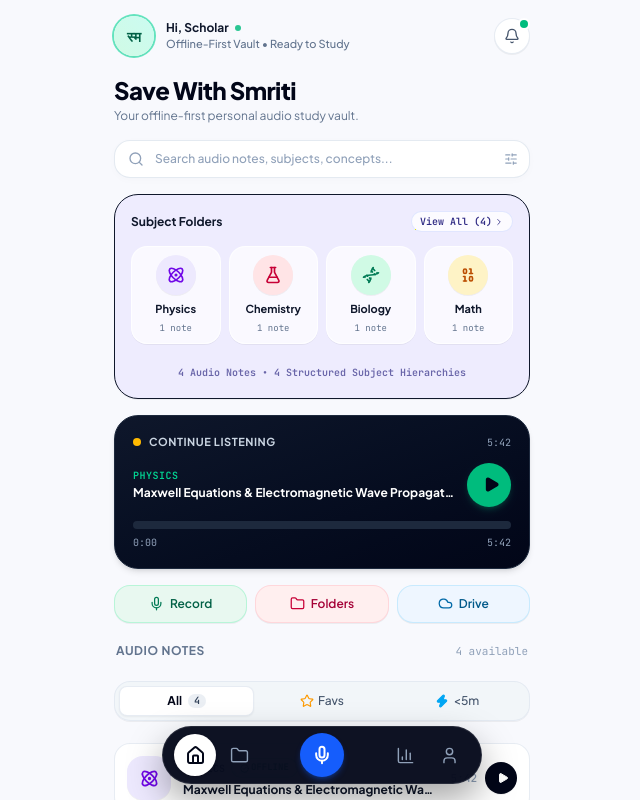
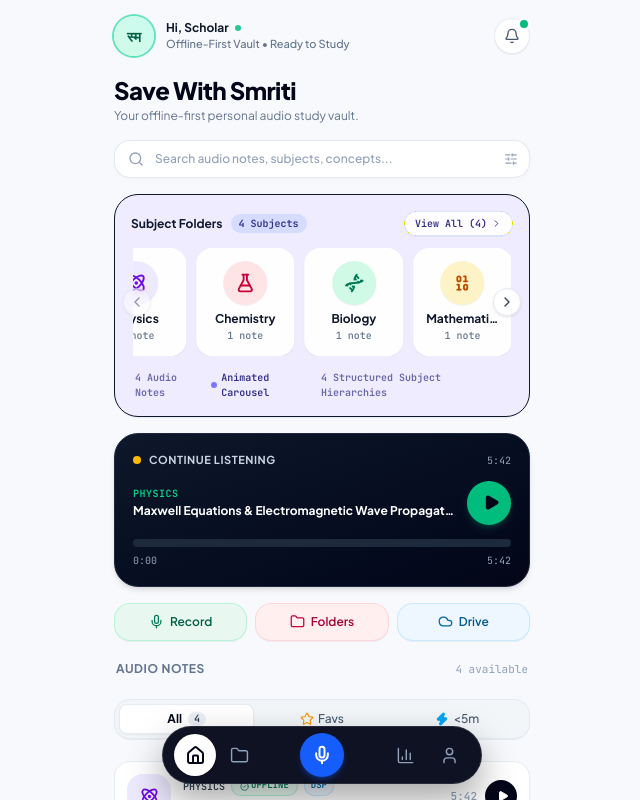
Before and after one commit to tgmind/Smriti, a React (Vite) app in the folder frontend/: page / in a window 1280 px wide. Shown: the top 800 px of the page, without its empty margins (318-958 px from the left). Built offline with nearby package versions, Linux system fonts and the light colour scheme; no server answers.

Commit message:
feat(home): upgrade subject folders to animated horizontal moving carousel using Embla Carousel and shadcn UI

```diff
--- a/frontend/package.json
+++ b/frontend/package.json
@@ -14,6 +14,8 @@
     "@supabase/supabase-js": "^2.49.1",
     "class-variance-authority": "^0.7.1",
     "clsx": "^2.1.1",
+    "embla-carousel-autoplay": "^8.6.0",
+    "embla-carousel-react": "^8.6.0",
     "lucide-react": "^1.16.0",
     "react": "^19.0.0",
     "react-dom": "^19.0.0",
--- a/frontend/src/components/HomeTab.tsx
+++ b/frontend/src/components/HomeTab.tsx
@@ -1,4 +1,5 @@
-import React, { useState, useMemo } from 'react';
+import React, { useState, useMemo, useRef } from 'react';
+import Autoplay from 'embla-carousel-autoplay';
 import {
   Play,
   Pause,
@@ -23,6 +24,13 @@ import {
 import { AudioItem, Subject, UserSettings, PlaybackState } from '../types';
 import { formatDuration } from '../services/learningEngine';
 import { Tabs, TabsContent, TabsList, TabsTrigger } from '@/components/ui/tabs';
+import {
+  Carousel,
+  CarouselContent,
+  CarouselItem,
+  CarouselPrevious,
+  CarouselNext
+} from '@/components/ui/carousel';
 
 interface HomeTabProps {
   recentAudio: AudioItem[];
@@ -52,6 +60,10 @@ export const HomeTab: React.FC<HomeTabProps> = ({
   const [filterMode, setFilterMode] = useState<FilterMode>('all');
   const [searchQuery, setSearchQuery] = useState('');
   const [showNotificationToast, setShowNotificationToast] = useState(false);
+
+  const autoplayPlugin = useRef(
+    Autoplay({ delay: 2800, stopOnInteraction: false, stopOnMouseEnter: true })
+  );
 
   // Fallback to most recent or first audio note for "Continue Listening"
   const continueAudio = useMemo(() => {
@@ -257,52 +269,77 @@ export const HomeTab: React.FC<HomeTabProps> = ({
         )}
       </div>
 
-      {/* Hero Container: Recent Files & Clickable Subject Folders */}
-      <div className="bg-[#EEECFE] border border-indigo-150/70 rounded-3xl p-4 space-y-3 shadow-2xs">
+      {/* Hero Container: Animated Horizontal Moving Subject Carousel */}
+      <div className="bg-[#EEECFE] border border-indigo-150/70 rounded-3xl p-4 space-y-3 shadow-2xs relative overflow-hidden">
         <div className="flex items-center justify-between">
-          <div className="flex items-center gap-1.5">
+          <div className="flex items-center gap-2">
             <span className="text-xs font-bold text-slate-900">
               Subject Folders
+            </span>
+            <span className="px-2 py-0.5 rounded-full bg-indigo-200/60 text-indigo-900 text-[10px] font-mono font-bold">
+              {subjectList.length} Subjects
             </span>
           </div>
           <button
             onClick={() => onNavigateToLibrary()}
-            className="text-[10px] font-mono font-semibold px-2 py-0.5 rounded-full bg-white/80 hover:bg-white text-indigo-900 border border-indigo-200/50 flex items-center gap-0.5 cursor-pointer transition-colors"
+            className="text-[10px] font-mono font-semibold px-2.5 py-1 rounded-full bg-white/90 hover:bg-white text-indigo-900 border border-indigo-200/60 flex items-center gap-1 cursor-pointer transition-all active:scale-95 shadow-2xs"
           >
             <span>View All ({recentAudio.length})</span>
-            <ChevronRight size={10} />
+            <ChevronRight size={11} />
           </button>
         </div>
 
-        {/* 4 Interactive Subject Buttons */}
-        <div className="grid grid-cols-4 gap-2 pt-0.5">
+        {/* Horizontal Moving Animated Subject Carousel (Embla Carousel) */}
+        <div className="relative px-0.5">
+          <Carousel
+            opts={{
+              align: 'start',
+              loop: true,
+            }}
+            plugins={[
+              autoplayPlugin.current
+            ]}
+            className="w-full"
+          >
+            <CarouselContent className="-ml-2.5">
               {subjectList.map((subj) => {
                 const Icon = subj.icon;
                 return (
+                  <CarouselItem key={subj.id} className="pl-2.5 basis-[38%] sm:basis-[28%]">
                     <button
-                key={subj.id}
                       type="button"
                       onClick={() => onNavigateToLibrary(subj.id)}
-                className={`flex flex-col items-center gap-1.5 p-2 rounded-2xl bg-white/70 hover:bg-white border border-white/80 hover:border-indigo-200 transition-all text-center cursor-pointer shadow-2xs hover:scale-105 active:scale-95 group ${subj.activeRing}`}
+                      className={`w-full flex flex-col items-center gap-1.5 p-3 rounded-2xl bg-white/95 hover:bg-white border border-white/80 hover:border-indigo-300 transition-all text-center cursor-pointer shadow-xs hover:shadow-md hover:-translate-y-0.5 active:scale-95 group ${subj.activeRing}`}
                     >
-                <div className={`w-10 h-10 rounded-full ${subj.bg} flex items-center justify-center shadow-2xs transition-transform group-hover:scale-110`}>
-                  <Icon size={18} strokeWidth={2.2} />
+                      <div className={`size-11 rounded-full ${subj.bg} flex items-center justify-center shadow-2xs transition-transform group-hover:scale-110`}>
+                        <Icon size={20} strokeWidth={2.2} />
                       </div>
-                <span className="text-[11px] font-bold text-slate-900 truncate w-full">
-                  {subj.name}
+                      <div className="w-full text-center">
+                        <span className="text-xs font-bold text-slate-900 block truncate leading-tight">
+                          {subj.fullName || subj.name}
                         </span>
-                <span className="text-[9px] text-slate-500 font-mono truncate w-full -mt-0.5">
+                        <span className="text-[10px] text-slate-500 font-mono font-medium block truncate mt-0.5">
                           {subj.count}
                         </span>
+                      </div>
                     </button>
+                  </CarouselItem>
                 );
               })}
+            </CarouselContent>
+            {/* Subtle Carousel Navigation Chevrons for desktop/tablet */}
+            <CarouselPrevious className="hidden sm:flex -left-2.5 size-7 bg-white/90 shadow-sm" />
+            <CarouselNext className="hidden sm:flex -right-2.5 size-7 bg-white/90 shadow-sm" />
+          </Carousel>
         </div>
 
-        <div className="pt-0.5 text-center">
-          <span className="text-[10px] font-mono text-indigo-900/70 font-semibold">
-            {recentAudio.length} Audio Notes • 4 Structured Subject Hierarchies
+        <div className="pt-0.5 flex items-center justify-between text-[10px] font-mono text-indigo-900/70 font-semibold px-1">
+          <span>{recentAudio.length} Audio Notes</span>
+          <span className="flex items-center gap-1 text-indigo-900 font-bold">
+            <span className="size-1.5 rounded-full bg-indigo-500 animate-pulse" />
+            Animated Carousel
           </span>
+          <span>4 Structured Subject Hierarchies</span>
         </div>
       </div>
 
--- /dev/null
+++ b/frontend/src/components/ui/carousel.tsx
@@ -0,0 +1,235 @@
+import * as React from 'react';
+import useEmblaCarousel, {
+  type UseEmblaCarouselType,
+} from 'embla-carousel-react';
+import { ChevronLeft, ChevronRight } from 'lucide-react';
+import { cn } from '@/lib/utils';
+import { Button } from '@/components/ui/button';
+
+export type CarouselApi = UseEmblaCarouselType[1];
+type UseCarouselParameters = Parameters<typeof useEmblaCarousel>;
+type CarouselOptions = UseCarouselParameters[0];
+type CarouselPlugin = UseCarouselParameters[1];
+
+export type CarouselProps = {
+  opts?: CarouselOptions;
+  plugins?: CarouselPlugin;
+  orientation?: 'horizontal' | 'vertical';
+  setApi?: (api: CarouselApi) => void;
+};
+
+type CarouselContextProps = {
+  carouselRef: ReturnType<typeof useEmblaCarousel>[0];
+  api: ReturnType<typeof useEmblaCarousel>[1];
+  scrollPrev: () => void;
+  scrollNext: () => void;
+  canScrollPrev: boolean;
+  canScrollNext: boolean;
+} & CarouselProps;
+
+const CarouselContext = React.createContext<CarouselContextProps | null>(null);
+
+export function useCarousel() {
+  const context = React.useContext(CarouselContext);
+
+  if (!context) {
+    throw new Error('useCarousel must be used within a <Carousel />');
+  }
+
+  return context;
+}
+
+export function Carousel({
+  orientation = 'horizontal',
+  opts,
+  setApi,
+  plugins,
+  className,
+  children,
+  ...props
+}: React.ComponentProps<'div'> & CarouselProps) {
+  const [carouselRef, api] = useEmblaCarousel(
+    {
+      ...opts,
+      axis: orientation === 'horizontal' ? 'x' : 'y',
+    },
+    plugins
+  );
+  const [canScrollPrev, setCanScrollPrev] = React.useState(false);
+  const [canScrollNext, setCanScrollNext] = React.useState(false);
+
+  const onSelect = React.useCallback((api: CarouselApi) => {
+    if (!api) return;
+    setCanScrollPrev(api.canScrollPrev());
+    setCanScrollNext(api.canScrollNext());
+  }, []);
+
+  const scrollPrev = React.useCallback(() => {
+    api?.scrollPrev();
+  }, [api]);
+
+  const scrollNext = React.useCallback(() => {
+    api?.scrollNext();
+  }, [api]);
+
+  const handleKeyDown = React.useCallback(
+    (event: React.KeyboardEvent<HTMLDivElement>) => {
+      if (event.key === 'ArrowLeft') {
+        event.preventDefault();
+        scrollPrev();
+      } else if (event.key === 'ArrowRight') {
+        event.preventDefault();
+        scrollNext();
+      }
+    },
+    [scrollPrev, scrollNext]
+  );
+
+  React.useEffect(() => {
+    if (!api || !setApi) return;
+    setApi(api);
+  }, [api, setApi]);
+
+  React.useEffect(() => {
+    if (!api) return;
+    onSelect(api);
+    api.on('reInit', onSelect);
+    api.on('select', onSelect);
+
+    return () => {
+      api?.off('select', onSelect);
+    };
+  }, [api, onSelect]);
+
+  return (
+    <CarouselContext.Provider
+      value={{
+        carouselRef,
+        api: api,
+        opts,
+        orientation:
+          orientation || (opts?.axis === 'y' ? 'vertical' : 'horizontal'),
+        scrollPrev,
+        scrollNext,
+        canScrollPrev,
+        canScrollNext,
+      }}
+    >
+      <div
+        onKeyDownCapture={handleKeyDown}
+        className={cn('relative', className)}
+        role="region"
+        aria-roledescription="carousel"
+        data-slot="carousel"
+        {...props}
+      >
+        {children}
+      </div>
+    </CarouselContext.Provider>
+  );
+}
+
+export function CarouselContent({
+  className,
+  ...props
+}: React.ComponentProps<'div'>) {
+  const { carouselRef, orientation } = useCarousel();
+
+  return (
+    <div
+      ref={carouselRef}
+      className="overflow-hidden"
+      data-slot="carousel-content"
+    >
+      <div
+        className={cn(
+          'flex',
+          orientation === 'horizontal' ? '-ml-3' : '-mt-3 flex-col',
+          className
+        )}
+        {...props}
+      />
+    </div>
+  );
+}
+
+export function CarouselItem({
+  className,
+  ...props
+}: React.ComponentProps<'div'>) {
+  const { orientation } = useCarousel();
+
+  return (
+    <div
+      role="group"
+      aria-roledescription="slide"
+      data-slot="carousel-item"
+      className={cn(
+        'min-w-0 shrink-0 grow-0 basis-full',
+        orientation === 'horizontal' ? 'pl-3' : 'pt-3',
+        className
+      )}
+      {...props}
+    />
+  );
+}
+
+export function CarouselPrevious({
+  className,
+  variant = 'outline',
+  size = 'icon',
+  ...props
+}: React.ComponentProps<typeof Button>) {
+  const { orientation, scrollPrev, canScrollPrev } = useCarousel();
+
+  return (
+    <Button
+      data-slot="carousel-previous"
+      variant={variant}
+      size={size}
+      className={cn(
+        'absolute size-7 rounded-full shadow-xs bg-white/90 backdrop-blur-xs border-slate-200 text-slate-700 hover:bg-white',
+        orientation === 'horizontal'
+          ? '-left-3 top-1/2 -translate-y-1/2'
+          : '-top-3 left-1/2 -translate-x-1/2 rotate-90',
+        className
+      )}
+      disabled={!canScrollPrev}
+      onClick={scrollPrev}
+      {...props}
+    >
+      <ChevronLeft className="size-4" />
+      <span className="sr-only">Previous slide</span>
+    </Button>
+  );
+}
+
+export function CarouselNext({
+  className,
+  variant = 'outline',
+  size = 'icon',
+  ...props
+}: React.ComponentProps<typeof Button>) {
+  const { orientation, scrollNext, canScrollNext } = useCarousel();
+
+  return (
+    <Button
+      data-slot="carousel-next"
+      variant={variant}
+      size={size}
+      className={cn(
+        'absolute size-7 rounded-full shadow-xs bg-white/90 backdrop-blur-xs border-slate-200 text-slate-700 hover:bg-white',
+        orientation === 'horizontal'
+          ? '-right-3 top-1/2 -translate-y-1/2'
+          : '-bottom-3 left-1/2 -translate-x-1/2 rotate-90',
+        className
+      )}
+      disabled={!canScrollNext}
+      onClick={scrollNext}
+      {...props}
+    >
+      <ChevronRight className="size-4" />
+      <span className="sr-only">Next slide</span>
+    </Button>
+  );
+}
```
Also changed, not shown: 2 other files (tests, documents, lock files or other folders). Lines whose indentation alone changed are shown as unchanged.
